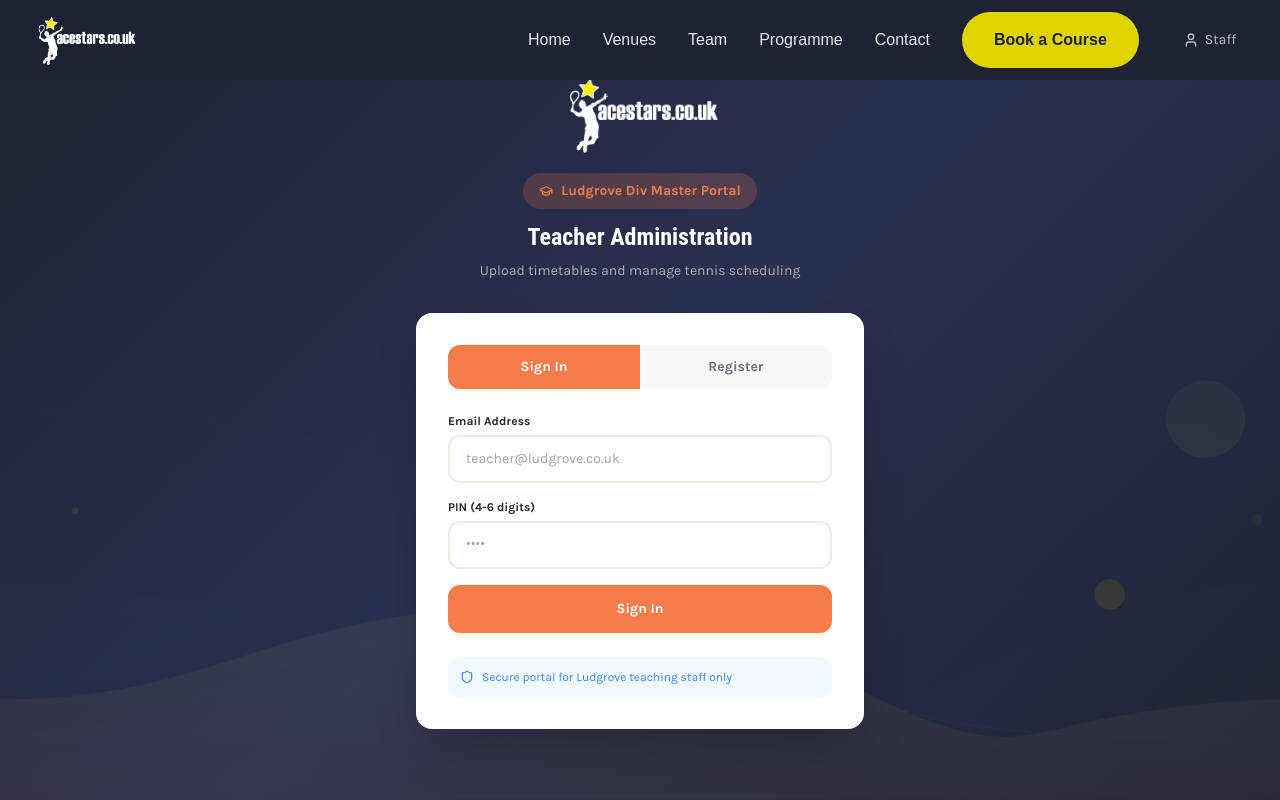
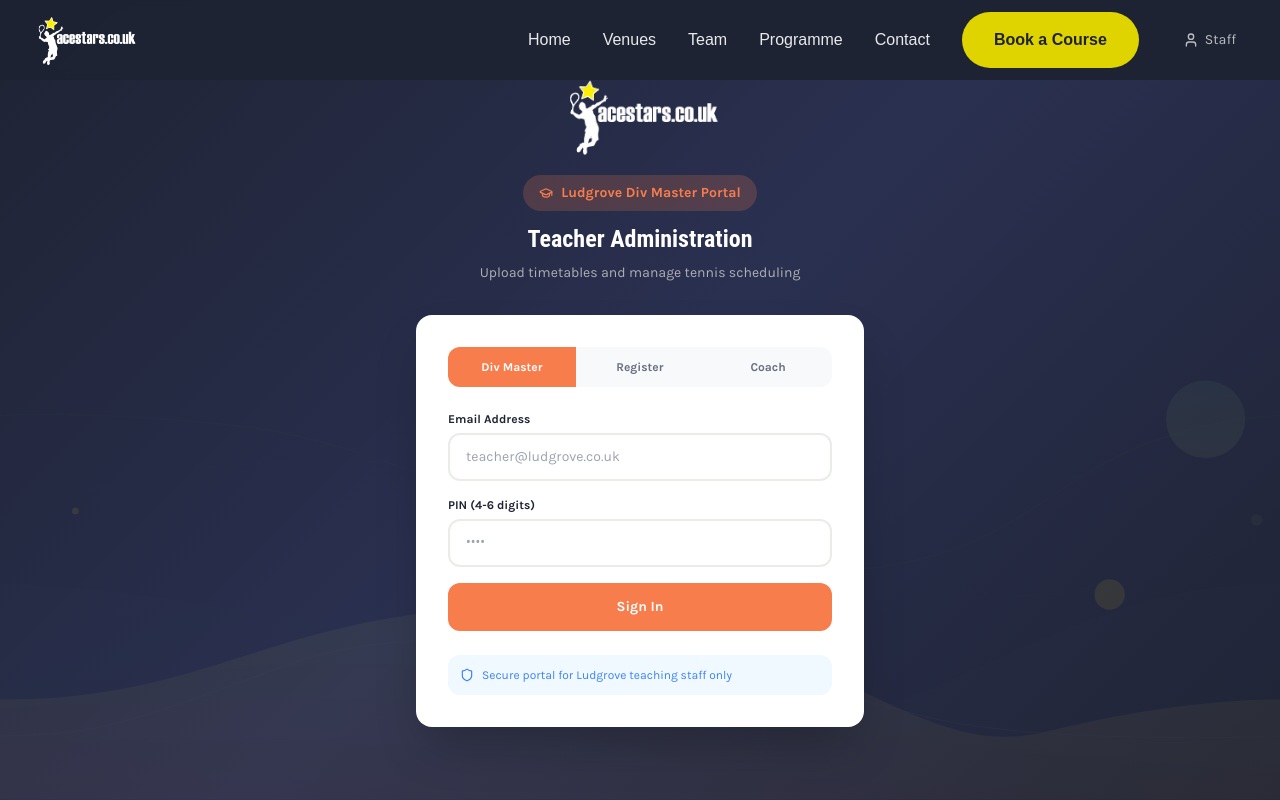
Before and after one commit to PeterC02/AceStars-Tennis, a Next.js app: page /teacher-admin in a window 1280 px wide. Shown: the top 800 px of the page. Built offline with nearby package versions, Linux system fonts and the light colour scheme; a web font is replaced by a local one.

Commit message:
Admin PIN 2002, coach login PIN 2026 (schedule-only view), div masters must register

```diff
--- a/src/app/admin/page.tsx
+++ b/src/app/admin/page.tsx
@@ -172,7 +172,7 @@ export default function AdminPage() {
 
   const handleAdminLogin = (e: React.FormEvent) => {
     e.preventDefault()
-    if (adminPin === '2580') {
+    if (adminPin === '2002') {
       setIsAdminLoggedIn(true)
       localStorage.setItem('admin-auth', 'true')
       setAdminError('')
--- a/src/app/teacher-admin/page.tsx
+++ b/src/app/teacher-admin/page.tsx
@@ -75,7 +75,8 @@ const TERMS = ['Spring 2026', 'Summer 2026', 'Autumn 2026', 'Spring 2027']
 export default function TeacherAdminPage() {
   // Auth state
   const [teacher, setTeacher] = useState<Teacher | null>(null)
-  const [authMode, setAuthMode] = useState<'login' | 'register'>('login')
+  const [authMode, setAuthMode] = useState<'login' | 'register' | 'coach'>('login')
+  const [isCoach, setIsCoach] = useState(false)
   const [authForm, setAuthForm] = useState({ name: '', email: '', pin: '', division: '' })
   const [authError, setAuthError] = useState('')
   const [authLoading, setAuthLoading] = useState(false)
@@ -113,7 +114,11 @@ export default function TeacherAdminPage() {
   useEffect(() => {
     const saved = localStorage.getItem('teacher-auth')
     if (saved) {
-      try { setTeacher(JSON.parse(saved)) } catch {}
+      try {
+        const parsed = JSON.parse(saved)
+        setTeacher(parsed)
+        if (parsed.id === 'coach-account') setIsCoach(true)
+      } catch {}
     }
   }, [])
 
@@ -184,6 +189,21 @@ export default function TeacherAdminPage() {
     setAuthError('')
     setAuthLoading(true)
 
+    // Coach login — fixed PIN, no DB
+    if (authMode === 'coach') {
+      if (authForm.pin === '2026') {
+        setTeacher({ id: 'coach-account', name: 'Coach', email: 'coach@acestars.co.uk', division: null })
+        setIsCoach(true)
+        setActiveTab('schedule')
+        setAuthForm({ name: '', email: '', pin: '', division: '' })
+      } else {
+        setAuthError('Incorrect coach PIN')
+      }
+      setAuthLoading(false)
+      return
+    }
+
+    // Div master login / register
     try {
       const res = await fetch('/api/teacher/auth', {
         method: 'POST',
@@ -199,6 +219,7 @@ export default function TeacherAdminPage() {
       const data = await res.json()
       if (!res.ok) throw new Error(data.error)
       setTeacher(data.teacher)
+      setIsCoach(false)
       setAuthForm({ name: '', email: '', pin: '', division: '' })
     } catch (err: any) {
       setAuthError(err.message)
@@ -433,17 +454,17 @@ export default function TeacherAdminPage() {
             <div className="flex rounded-xl overflow-hidden mb-6" style={{ backgroundColor: '#F7F9FA' }}>
               <button
                 onClick={() => { setAuthMode('login'); setAuthError('') }}
-                className="flex-1 py-3 text-sm font-bold transition-all"
+                className="flex-1 py-3 text-xs font-bold transition-all"
                 style={{
                   backgroundColor: authMode === 'login' ? '#F87D4D' : 'transparent',
                   color: authMode === 'login' ? '#FFF' : '#676D82',
                 }}
               >
-                Sign In
+                Div Master
               </button>
               <button
                 onClick={() => { setAuthMode('register'); setAuthError('') }}
-                className="flex-1 py-3 text-sm font-bold transition-all"
+                className="flex-1 py-3 text-xs font-bold transition-all"
                 style={{
                   backgroundColor: authMode === 'register' ? '#F87D4D' : 'transparent',
                   color: authMode === 'register' ? '#FFF' : '#676D82',
@@ -451,9 +472,37 @@ export default function TeacherAdminPage() {
               >
                 Register
               </button>
+              <button
+                onClick={() => { setAuthMode('coach'); setAuthError('') }}
+                className="flex-1 py-3 text-xs font-bold transition-all"
+                style={{
+                  backgroundColor: authMode === 'coach' ? '#65B863' : 'transparent',
+                  color: authMode === 'coach' ? '#FFF' : '#676D82',
+                }}
+              >
+                Coach
+              </button>
             </div>
 
             <form onSubmit={handleAuth} className="space-y-4">
+              {authMode === 'coach' ? (
+                <>
+                  <p className="text-sm text-center" style={{ color: '#676D82' }}>Enter the coach PIN to view the published timetable</p>
+                  <div>
+                    <label className="block text-xs font-bold mb-1.5" style={{ color: '#1E2333' }}>Coach PIN</label>
+                    <input
+                      type="password" required value={authForm.pin}
+                      onChange={e => setAuthForm({ ...authForm, pin: e.target.value.replace(/\D/g, '').slice(0, 6) })}
+                      className="w-full px-4 py-3 rounded-xl text-sm border-2 outline-none transition-all focus:border-[#65B863] text-center text-2xl tracking-widest"
+                      style={{ borderColor: '#EAEDE6', color: '#1E2333' }}
+                      placeholder="••••"
+                      maxLength={6}
+                      inputMode="numeric"
+                    />
+                  </div>
+                </>
+              ) : (
+                <>
                   {authMode === 'register' && (
                     <>
                       <div>
@@ -500,6 +549,8 @@ export default function TeacherAdminPage() {
                       inputMode="numeric"
                     />
                   </div>
+                </>
+              )}
 
               {authError && (
                 <div className="flex items-center gap-2 p-3 rounded-xl text-sm" style={{ backgroundColor: '#FEF2F2', color: '#DC2626' }}>
@@ -511,9 +562,9 @@ export default function TeacherAdminPage() {
               <button
                 type="submit" disabled={authLoading}
                 className="w-full py-3.5 rounded-xl font-bold text-white text-sm transition-all hover:scale-[1.02] hover:shadow-lg disabled:opacity-50"
-                style={{ backgroundColor: '#F87D4D' }}
+                style={{ backgroundColor: authMode === 'coach' ? '#65B863' : '#F87D4D' }}
               >
-                {authLoading ? 'Please wait...' : authMode === 'login' ? 'Sign In' : 'Create Account'}
+                {authLoading ? 'Please wait...' : authMode === 'coach' ? 'View Schedule' : authMode === 'login' ? 'Sign In' : 'Create Account'}
               </button>
             </form>
 
@@ -591,8 +642,10 @@ export default function TeacherAdminPage() {
       <div className="border-b" style={{ borderColor: '#EAEDE6', backgroundColor: '#FFF' }}>
         <div className="max-w-7xl mx-auto px-4 flex gap-1">
           {[
+            ...(!isCoach ? [
               { key: 'boys' as const, label: 'My Boys', icon: Users, count: boys.length },
               { key: 'upload' as const, label: 'Upload Timetable', icon: Upload },
+            ] : []),
             { key: 'schedule' as const, label: 'Tennis Schedule', icon: Calendar },
           ].map(tab => (
             <button
@@ -1082,12 +1135,16 @@ Oliver Brown, , History, , Maths, ...`}
               <div className="text-center py-20 rounded-2xl" style={{ backgroundColor: '#FFF', border: '2px dashed #EAEDE6' }}>
                 <Calendar size={48} className="mx-auto mb-4" style={{ color: '#EAEDE6' }} />
                 <h3 className="text-lg font-bold mb-2" style={{ color: '#1E2333' }}>No schedule published yet</h3>
-                <p className="text-sm mb-4" style={{ color: '#676D82' }}>Once all teachers have uploaded their timetables and marked complete, the admin will generate and publish the schedule</p>
+                <p className="text-sm mb-4" style={{ color: '#676D82' }}>
+                  {isCoach ? 'The admin has not yet published a timetable. Check back later.' : 'Once all teachers have uploaded their timetables and marked complete, the admin will generate and publish the schedule'}
+                </p>
+                {!isCoach && (
                   <button onClick={() => setActiveTab('boys')}
                     className="inline-flex items-center gap-2 px-5 py-2.5 rounded-xl font-bold text-sm text-white"
                     style={{ backgroundColor: '#F87D4D' }}>
                     <Upload size={16} /> Upload Timetables
                   </button>
+                )}
               </div>
             ) : scheduleView === 'grid' ? (
               /* Grid View - Coach × Day/Slot */
```
Lines whose indentation alone changed are shown as unchanged.
